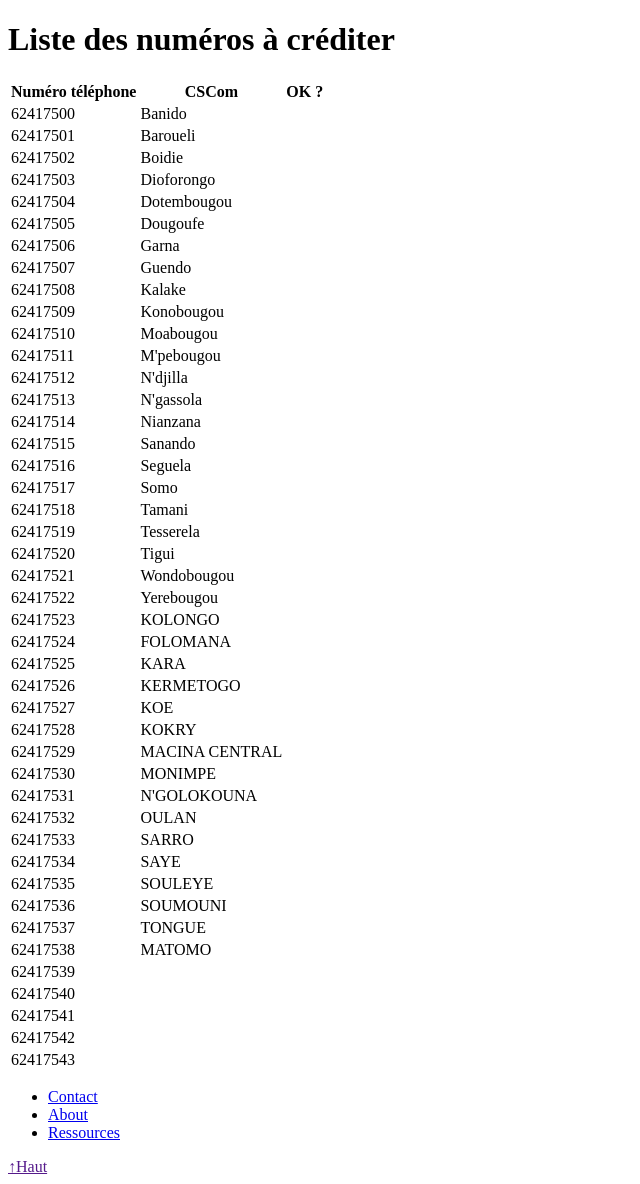
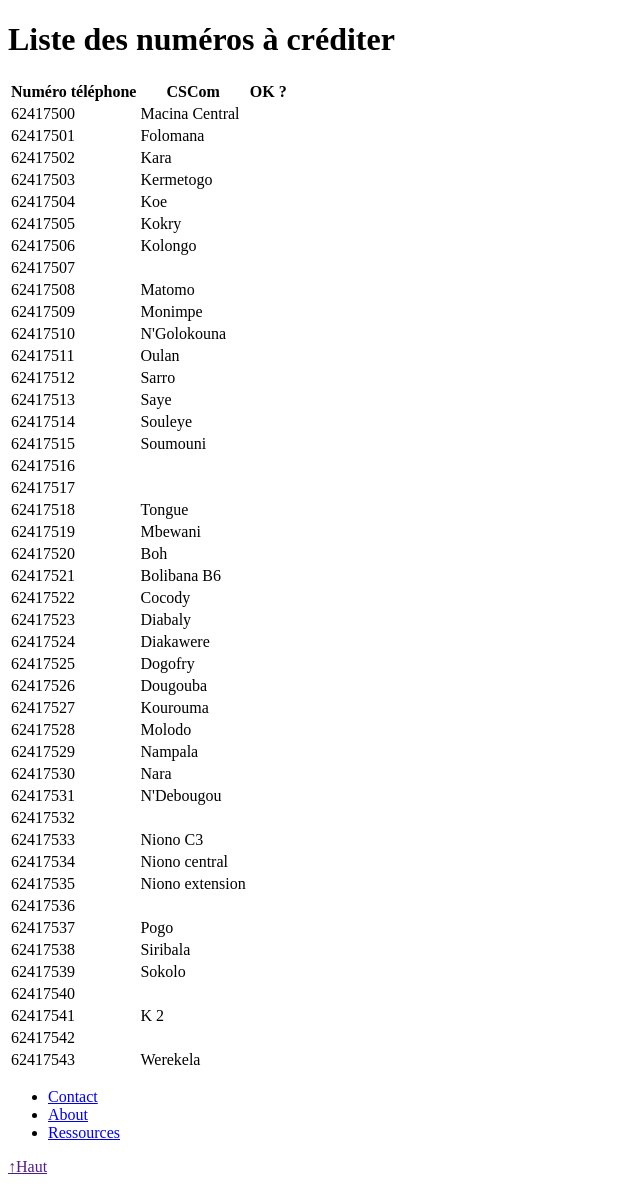
Before and after one commit to yeleman/pnlp2011, a Django app: template pnlp_web/templates/malitel.html in a window 1280 px wide. Shown: the part 116-1300 px from the top of the page, without its empty margins (0-640 px from the left). Run offline with Django 3.2, Linux system fonts and the light colour scheme; the template is opened without the code that fills it, so the values that code supplies are empty.

Commit message:
Modification du template malitel

```diff
--- a/pnlp_web/templates/malitel.html
+++ b/pnlp_web/templates/malitel.html
@@ -16,50 +16,50 @@ td {  width: 25%; }
 <div id="context">
 <table>
 <tr><th>Numéro téléphone</th><th>CSCom</th><th>OK ?</th></tr>
-<tr><td>{{ "62417500"|phone }}</td><td>Banido</td><td></td></tr>
-<tr><td>{{ "62417501"|phone }}</td><td>Baroueli</td><td></td></tr>
-<tr><td>{{ "62417502"|phone }}</td><td>Boidie</td><td></td></tr>
-<tr><td>{{ "62417503"|phone }}</td><td>Dioforongo</td><td></td></tr>
-<tr><td>{{ "62417504"|phone }}</td><td>Dotembougou</td><td></td></tr>
-<tr><td>{{ "62417505"|phone }}</td><td>Dougoufe</td><td></td></tr>
-<tr><td>{{ "62417506"|phone }}</td><td>Garna</td><td></td></tr>
-<tr><td>{{ "62417507"|phone }}</td><td>Guendo</td><td></td></tr>
-<tr><td>{{ "62417508"|phone }}</td><td>Kalake</td><td></td></tr>
-<tr><td>{{ "62417509"|phone }}</td><td>Konobougou</td><td></td></tr>
-<tr><td>{{ "62417510"|phone }}</td><td>Moabougou</td><td></td></tr>
-<tr><td>{{ "62417511"|phone }}</td><td>M'pebougou</td><td></td></tr>
-<tr><td>{{ "62417512"|phone }}</td><td>N'djilla</td><td></td></tr>
-<tr><td>{{ "62417513"|phone }}</td><td>N'gassola</td><td></td></tr>
-<tr><td>{{ "62417514"|phone }}</td><td>Nianzana</td><td></td></tr>
-<tr><td>{{ "62417515"|phone }}</td><td>Sanando</td><td></td></tr>
-<tr><td>{{ "62417516"|phone }}</td><td>Seguela</td><td></td></tr>
-<tr><td>{{ "62417517"|phone }}</td><td>Somo</td><td></td></tr>
-<tr><td>{{ "62417518"|phone }}</td><td>Tamani</td><td></td></tr>
-<tr><td>{{ "62417519"|phone }}</td><td>Tesserela</td><td></td></tr>
-<tr><td>{{ "62417520"|phone }}</td><td>Tigui</td><td></td></tr>
-<tr><td>{{ "62417521"|phone }}</td><td>Wondobougou</td><td></td></tr>
-<tr><td>{{ "62417522"|phone }}</td><td>Yerebougou</td><td></td></tr>
-<tr><td>{{ "62417523"|phone }}</td><td>KOLONGO</td><td></td></tr>
-<tr><td>{{ "62417524"|phone }}</td><td>FOLOMANA</td><td></td></tr>
-<tr><td>{{ "62417525"|phone }}</td><td>KARA</td><td></td></tr>
-<tr><td>{{ "62417526"|phone }}</td><td>KERMETOGO</td><td></td></tr>
-<tr><td>{{ "62417527"|phone }}</td><td>KOE</td><td></td></tr>
-<tr><td>{{ "62417528"|phone }}</td><td>KOKRY</td><td></td></tr>
-<tr><td>{{ "62417529"|phone }}</td><td>MACINA CENTRAL</td><td></td></tr>
-<tr><td>{{ "62417530"|phone }}</td><td>MONIMPE</td><td></td></tr>
-<tr><td>{{ "62417531"|phone }}</td><td>N'GOLOKOUNA</td><td></td></tr>
-<tr><td>{{ "62417532"|phone }}</td><td>OULAN</td><td></td></tr>
-<tr><td>{{ "62417533"|phone }}</td><td>SARRO</td><td></td></tr>
-<tr><td>{{ "62417534"|phone }}</td><td>SAYE</td><td></td></tr>
-<tr><td>{{ "62417535"|phone }}</td><td>SOULEYE</td><td></td></tr>
-<tr><td>{{ "62417536"|phone }}</td><td>SOUMOUNI</td><td></td></tr>
-<tr><td>{{ "62417537"|phone }}</td><td>TONGUE</td><td></td></tr>
-<tr><td>{{ "62417538"|phone }}</td><td>MATOMO</td><td></td></tr>
-<tr><td>{{ "62417539"|phone }}</td><td></td><td></td></tr>
+<tr><td>{{ "62417500"|phone }}</td><td>Macina Central</td><td></td></tr>
+<tr><td>{{ "62417501"|phone }}</td><td>Folomana</td><td></td></tr>
+<tr><td>{{ "62417502"|phone }}</td><td>Kara</td><td></td></tr>
+<tr><td>{{ "62417503"|phone }}</td><td>Kermetogo</td><td></td></tr>
+<tr><td>{{ "62417504"|phone }}</td><td>Koe</td><td></td></tr>
+<tr><td>{{ "62417505"|phone }}</td><td>Kokry</td><td></td></tr>
+<tr><td>{{ "62417506"|phone }}</td><td>Kolongo</td><td></td></tr>
+<tr><td>{{ "62417507"|phone }}</td><td></td><td></td></tr>
+<tr><td>{{ "62417508"|phone }}</td><td>Matomo</td><td></td></tr>
+<tr><td>{{ "62417509"|phone }}</td><td>Monimpe</td><td></td></tr>
+<tr><td>{{ "62417510"|phone }}</td><td>N'Golokouna</td><td></td></tr>
+<tr><td>{{ "62417511"|phone }}</td><td>Oulan</td><td></td></tr>
+<tr><td>{{ "62417512"|phone }}</td><td>Sarro</td><td></td></tr>
+<tr><td>{{ "62417513"|phone }}</td><td>Saye</td><td></td></tr>
+<tr><td>{{ "62417514"|phone }}</td><td>Souleye</td><td></td></tr>
+<tr><td>{{ "62417515"|phone }}</td><td>Soumouni</td><td></td></tr>
+<tr><td>{{ "62417516"|phone }}</td><td></td><td></td></tr>
+<tr><td>{{ "62417517"|phone }}</td><td></td><td></td></tr>
+<tr><td>{{ "62417518"|phone }}</td><td>Tongue</td><td></td></tr>
+<tr><td>{{ "62417519"|phone }}</td><td>Mbewani</td><td></td></tr>
+<tr><td>{{ "62417520"|phone }}</td><td>Boh</td><td></td></tr>
+<tr><td>{{ "62417521"|phone }}</td><td>Bolibana B6</td><td></td></tr>
+<tr><td>{{ "62417522"|phone }}</td><td>Cocody</td><td></td></tr>
+<tr><td>{{ "62417523"|phone }}</td><td>Diabaly</td><td></td></tr>
+<tr><td>{{ "62417524"|phone }}</td><td>Diakawere</td><td></td></tr>
+<tr><td>{{ "62417525"|phone }}</td><td>Dogofry</td><td></td></tr>
+<tr><td>{{ "62417526"|phone }}</td><td>Dougouba</td><td></td></tr>
+<tr><td>{{ "62417527"|phone }}</td><td>Kourouma</td><td></td></tr>
+<tr><td>{{ "62417528"|phone }}</td><td>Molodo</td><td></td></tr>
+<tr><td>{{ "62417529"|phone }}</td><td>Nampala</td><td></td></tr>
+<tr><td>{{ "62417530"|phone }}</td><td>Nara</td><td></td></tr>
+<tr><td>{{ "62417531"|phone }}</td><td>N'Debougou</td><td></td></tr>
+<tr><td>{{ "62417532"|phone }}</td><td></td><td></td></tr>
+<tr><td>{{ "62417533"|phone }}</td><td>Niono C3</td><td></td></tr>
+<tr><td>{{ "62417534"|phone }}</td><td>Niono central</td><td></td></tr>
+<tr><td>{{ "62417535"|phone }}</td><td>Niono extension</td><td></td></tr>
+<tr><td>{{ "62417536"|phone }}</td><td></td><td></td></tr>
+<tr><td>{{ "62417537"|phone }}</td><td>Pogo</td><td></td></tr>
+<tr><td>{{ "62417538"|phone }}</td><td>Siribala</td><td></td></tr>
+<tr><td>{{ "62417539"|phone }}</td><td>Sokolo</td><td></td></tr>
 <tr><td>{{ "62417540"|phone }}</td><td></td><td></td></tr>
-<tr><td>{{ "62417541"|phone }}</td><td></td><td></td></tr>
+<tr><td>{{ "62417541"|phone }}</td><td>K 2</td><td></td></tr>
 <tr><td>{{ "62417542"|phone }}</td><td></td><td></td></tr>
-<tr><td>{{ "62417543"|phone }}</td><td></tr>
+<tr><td>{{ "62417543"|phone }}</td><td>Werekela</td></tr>
 </table>
 </div>
 {% endblock %}
```
